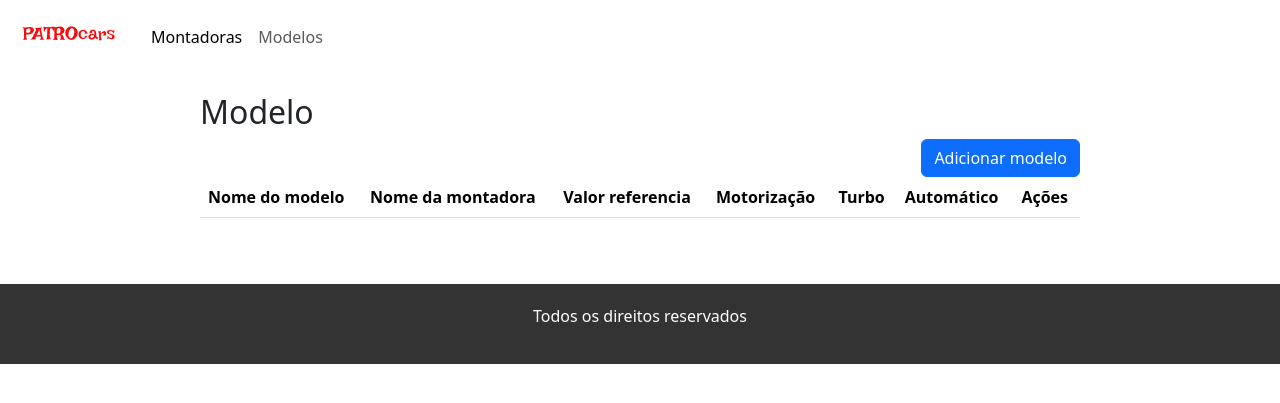
After one commit to marianaandrxde/programacao-para-internet-ii, a FastAPI app: template patrocars-web-tradicional/templates/modelo/modelo_list.html in a window 1280 px wide. The commit adds this page. Shown: the top 403 px of the page. Run offline with FastAPI, Linux system fonts and the light colour scheme; the template is opened without the code that fills it, so the values that code supplies are empty; some libraries are stand-ins or nearby versions.

Commit message:
feat: add modelo crud

```diff
--- a/patrocars-web-tradicional/main.py
+++ b/patrocars-web-tradicional/main.py
@@ -2,13 +2,13 @@ from typing import Annotated
 from fastapi import FastAPI, Request, Form
 from fastapi.staticfiles import StaticFiles
 from fastapi.templating import Jinja2Templates
-from fastapi.responses import HTMLResponse, RedirectResponse
-from pydantic import BaseModel
+from fastapi.responses import RedirectResponse
 from sqlmodel import SQLModel
 from persistence import db
-from models import Montadora
+from models import Montadora, Modelo, Veiculo
 from persistence.montadora_repository import MontadoraRepository
-from view_models import InputMontadora
+from persistence.modelo_repository import ModeloRepository
+from view_models import InputMontadora, InputModelo, InputVeiculo
 
 app = FastAPI()
 
@@ -21,62 +21,127 @@ templates = Jinja2Templates(directory='templates')
 SQLModel.metadata.create_all(db.engine)
 
 montadoras: list[Montadora] = []
+modelos: list[Modelo] = []
+veiculos: list[Veiculo] = []
 
-repository = MontadoraRepository()
+montadora_repository = MontadoraRepository()
+modelo_repository = ModeloRepository()
+
 
 @app.on_event("startup")
 def on_startup():
     SQLModel.metadata.create_all(db.engine)
 
+# Montadoras
+
 @app.get('/montadoras_list')
 def montadora_list(request: Request):
-  montadoras = repository.get_all()
+  montadoras = montadora_repository.get_all()
 
 
   return templates.TemplateResponse(
     request=request,
-    name='montadora_list.html',
+    name='/montadora/montadora_list.html',
     context={'montadoras': montadoras}
   )
 
 
 @app.get('/montadoras_form')
 def montadora_form(request: Request):
-  return templates.TemplateResponse(request, 'montadora_form.html')
+  return templates.TemplateResponse(request, '/montadora/montadora_form.html')
 
 
 @app.get('/montadora_edit/{montadora_id}')
 async def montadora_form(request: Request, montadora_id: int):
-    montadora = repository.get_by_id(montadora_id)
+    montadora = montadora_repository.get_by_id(montadora_id)
     if not montadora:
         return RedirectResponse('/montadoras_list', status_code=404)
-    return templates.TemplateResponse("montadora_edit.html", {"request": request, "montadora": montadora})
+    return templates.TemplateResponse("/montadora/montadora_edit.html", {"request": request, "montadora": montadora})
 
 
 @app.get('/montadora_delete/{montadora_id}')
 async def montadora_form(request: Request, montadora_id: int):
-    montadora = repository.get_by_id(montadora_id)
+    montadora = montadora_repository.get_by_id(montadora_id)
     if not montadora:
         return RedirectResponse('/montadoras_list', status_code=404)
-    return templates.TemplateResponse("montadora_delete.html", {"request": request, "montadora": montadora})
+    return templates.TemplateResponse("/montadora/montadora_delete.html", {"request": request, "montadora": montadora})
 
 
 @app.post('/montadora_save')
 def montadora_save(request: Request, input: Annotated[InputMontadora, Form()]):
   montadora = Montadora(nome=input.nome, pais=input.pais, ano_fundacao=input.ano)
-  repository.save(montadora)
+  montadora_repository.save(montadora)
   return RedirectResponse('/montadoras_list', status_code=303)
 
 
 @app.post('/montadora_edit/{montadora_id}')
 async def montadora_edit(montadora_id: int, request: Request, input: Annotated[InputMontadora, Form()]):
     montadora = Montadora(nome=input.nome, pais=input.pais, ano_fundacao=input.ano)
-    repository.update(montadora_id, montadora)
+    montadora_repository.update(montadora_id, montadora)
     return RedirectResponse('/montadoras_list', status_code=303)
 
 
 @app.post('/montadora_delete/{montadora_id}')
 async def montadora_delete(montadora_id: int, request: Request, input: Annotated[InputMontadora, Form()]):
     montadora = Montadora(nome=input.nome, pais=input.pais, ano_fundacao=input.ano)
-    repository.delete(montadora_id, montadora)
+    montadora_repository.delete(montadora_id, montadora)
     return RedirectResponse('/montadoras_list', status_code=303)
+
+
+# Modelos
+
+@app.get('/modelos_list')
+def modelo_list(request: Request):
+  modelos = modelo_repository.get_all()
+
+
+  return templates.TemplateResponse(
+    request=request,
+    name='/modelo/modelo_list.html',
+    context={'modelos': modelos}
+  )
+
+
+@app.get('/modelos_form')
+def modelo_form(request: Request):
+  montadoras = montadora_repository.get_all()
+  return templates.TemplateResponse(
+        request=request,
+        name='/modelo/modelo_form.html',
+        context={'montadoras': montadoras}
+    )
+
+@app.get('/modelo_edit/{modelo_id}')
+async def modelo_form(request: Request, modelo_id: int):
+    modelo = modelo_repository.get_by_id(modelo_id)
+    if not modelo:
+        return RedirectResponse('/modelo_list', status_code=404)
+    return templates.TemplateResponse("/modelo/modelo_edit.html", {"request": request, "modelo": modelo})
+
+
+@app.get('/modelo_delete/{modelo_id}')
+async def modelo_form(request: Request, modelo_id: int):
+    modelo = modelo_repository.get_by_id(modelo_id)
+    if not modelo:
+        return RedirectResponse('/modelos_list', status_code=404)
+    return templates.TemplateResponse("/modelo/modelo_delete.html", {"request": request, "modelo": modelo})
+
+
+@app.post('/modelo_save')
+def modelo_save(request: Request, input: Annotated[InputModelo, Form()]):
+  modelo = Modelo(montadora_id = input.montadora_id, nome=input.nome, valor_referencia=input.valor_referencia, motorizacao=input.motorizacao, turbo=input.turbo, automatico=input.automatico)
+  modelo_repository.save(modelo)
+  return RedirectResponse('/modelos_list', status_code=303)
+
+
+@app.post('/modelo_edit/{modelo_id}')
+async def modelo_edit(modelo_id: int, request: Request, input: Annotated[InputModelo, Form()]):
+    modelo = Modelo( montadora_id=input.montadora_id, nome=input.nome, valor_referencia=input.valor_referencia, motorizacao=input.motorizacao, turbo=input.turbo, automatico=input.automatico)
+    modelo_repository.update(modelo_id, modelo)
+    return RedirectResponse('/modelos_list', status_code=303)
+
+@app.post('/modelo_delete/{modelo_id}')
+async def modelo_delete(modelo_id: int, request: Request, input: Annotated[InputModelo, Form()]):
+    modelo = Modelo(montadora_id = input.montadora_id, nome=input.nome, valor_referencia=input.valor_referencia, motorizacao=input.motorizacao, turbo=input.turbo, automatico=input.automatico)
+    modelo_repository.delete(modelo_id, modelo)
+    return RedirectResponse('/modelos_list', status_code=303)
--- a/patrocars-web-tradicional/templates/base.html
+++ b/patrocars-web-tradicional/templates/base.html
@@ -21,10 +21,10 @@
     <div class="collapse navbar-collapse" id="navbarNav">
       <ul class="navbar-nav">
         <li class="nav-item">
-          <a class="nav-link active" aria-current="page" href="/montadoras_list">Montadora</a>
+          <a class="nav-link active" aria-current="page" href="/montadoras_list">Montadoras</a>
         </li>
         <li class="nav-item">
-          <a class="nav-link" href="/montadoras_form">Veículos</a>
+          <a class="nav-link" href="/modelos_list">Modelos</a>
         </li>
       </ul>
     </div>
--- /dev/null
+++ b/patrocars-web-tradicional/templates/modelo/modelo_list.html
@@ -0,0 +1,45 @@
+{% extends "base.html" %}
+
+{% block title %} Modelos {% endblock %}
+
+{% block title_page %} Modelo {% endblock %}
+
+{% block content %}
+<script src="https://www.kryogenix.org/code/browser/sorttable/sorttable.js"></script>
+<div class="d-flex justify-content-end">
+  <a href="/modelos_form" class="btn btn-primary">Adicionar modelo</a>
+</div>
+<div class="area-form">
+  <table class="table sortable">
+    <thead>
+      <tr>
+        <th scope="col">Nome do modelo</th>
+        <th scope="col">Nome da montadora</th>
+        <th scope="col">Valor referencia</th>
+        <th scope="col">Motorização</th>
+        <th scope="col">Turbo</th>
+        <th scope="col">Automático</th>
+        <th scope="col">Ações</th>
+      </tr>
+    </thead>
+    <tbody>
+      {% for modelo in modelos %}
+      <tr>
+        <td>{{ modelo.nome }}</th>
+        <td>{{ modelo.montadora_id }}</td>
+        <td>{{ modelo.valor_referencia }}</td>
+        <td>{{ modelo.motorizacao }}</td>
+        <td>{{ modelo.turbo }}</td>
+        <td>{{ modelo.automatico }}</td>
+        <td>
+          <div class="btn-group" role="group">
+            <a class="btn btn-secondary" href="/modelo_edit/{{ modelo.id }}">Editar</a>
+            <a class="btn btn-dark" href="/modelo_delete/{{ modelo.id }}"> Excluir</a>
+          </div>
+        </td>
+      </tr>
+      {% endfor %}
+    </tbody>
+  </table>
+</div>
+{% endblock %}
```
Also changed, not shown: patrocars-web-tradicional/models.py (+19 -0 lines), patrocars-web-tradicional/persistence/modelo_repository.py (added, +49 -0 lines), patrocars-web-tradicional/templates/modelo/modelo_delete.html (added, +40 -0 lines), patrocars-web-tradicional/templates/modelo/modelo_edit.html (added, +40 -0 lines), patrocars-web-tradicional/templates/modelo/modelo_form.html (added, +26 -0 lines), patrocars-web-tradicional/view_models.py (+17 -0 lines), patrocars-web-tradicional/templates/montadora/montadora_delete.html (renamed from patrocars-web-tradicional/templates/montadora_delete.html), patrocars-web-tradicional/templates/montadora/montadora_edit.html (renamed from patrocars-web-tradicional/templates/montadora_edit.html), patrocars-web-tradicional/templates/montadora/montadora_form.html (renamed from patrocars-web-tradicional/templates/montadora_form.html), patrocars-web-tradicional/templates/montadora/montadora_list.html (renamed from patrocars-web-tradicional/templates/montadora_list.html).
